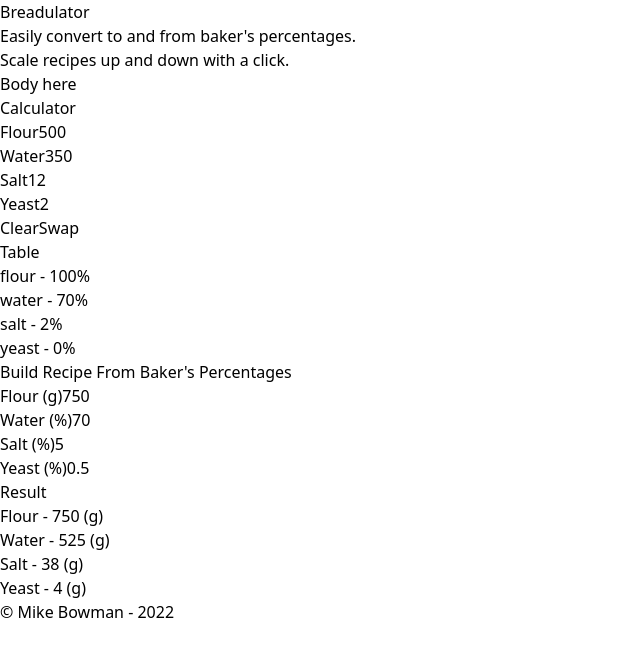
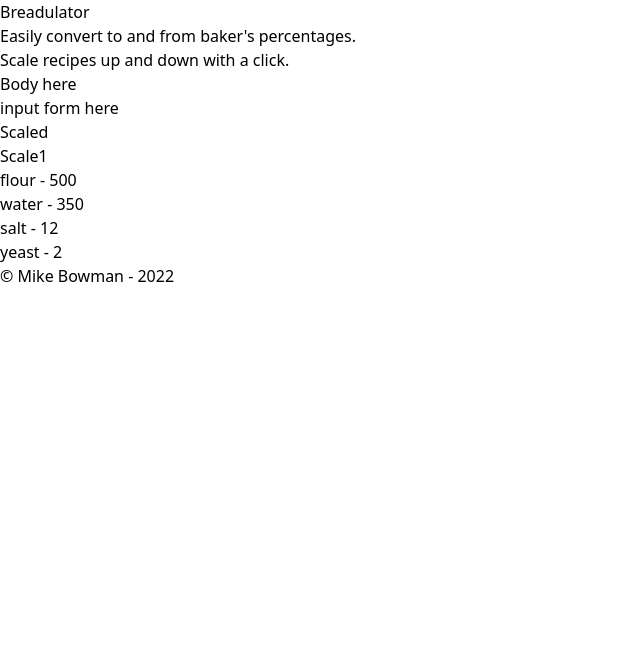
Before and after one commit to bowmanmike/breadulator, a React (Vite) app: page / in a window 1280 px wide. Shown: the top 656 px of the page, without its empty margins (0-640 px from the left). Built offline with nearby package versions, Linux system fonts and the light colour scheme.

Commit message:
Add recipe class, calculate scale dynamically

```diff
--- a/src/components/Calculator.tsx
+++ b/src/components/Calculator.tsx
@@ -1,78 +1,82 @@
 import React, { useState } from 'react';
-import DisplayTable from './DisplayTable';
-import ScalableRecipe from './ScalableRecipe';
+import { Ingredient, Recipe } from '../lib/recipe';
+// import DisplayTable from './DisplayTable';
+// import ScalableRecipe from './ScalableRecipe';
 
-export interface FormState {
-  flour: number;
-  water: number;
-  salt: number;
-  yeast: number;
-}
+// export interface FormState {
+//   scale: number;
+//   flour: number;
+//   water: number;
+//   salt: number;
+//   yeast: number;
+// }
 
 export type CalcMode = 'WEIGHT' | 'PERCENTAGE';
 
 const Calculator = () => {
-  const [values, setValues] = useState({
+  const [recipe, setRecipe] = useState(
+    new Recipe({
       flour: 500,
       water: 350,
       salt: 12,
       yeast: 2,
-  } as FormState);
-  const [mode, setMode] = useState('PERCENTAGE' as CalcMode);
-  const swapMode = () =>
-    mode === 'PERCENTAGE' ? setMode('WEIGHT') : setMode('PERCENTAGE');
+    })
+  );
 
-  const handleChange = (e: React.ChangeEvent<HTMLInputElement>) => {
-    const val = parseInt(e.target.value);
+  const [scale, setScale] = useState(1.0);
+  // const [mode, setMode] = useState('PERCENTAGE' as CalcMode);
+  // const swapMode = () =>
+  //   mode === 'PERCENTAGE' ? setMode('WEIGHT') : setMode('PERCENTAGE');
 
-    setValues({
-      ...values,
-      [e.target.name]: val,
-    });
-  };
+  // const handleChange = (e: React.ChangeEvent<HTMLInputElement>) => {
+  //   const val = parseInt(e.target.value);
 
-  const resetForm = () => {
-    const newValues: FormState = Object.keys(values).reduce((acc, key) => {
-      acc[key as keyof typeof values] = 0;
-      return acc;
-    }, {} as FormState);
+  //   setValues({
+  //     ...values,
+  //     [e.target.name]: val,
+  //   });
+  // };
 
-    setValues(newValues);
-  };
+  // const resetForm = () => {
+  //   const newValues: Recipe = Object.keys(values).reduce((acc, key) => {
+  //     acc[key as keyof typeof values] = 0;
+  //     return acc;
+  //   }, {} as Recipe);
+
+  //   setValues(newValues);
+  // };
 
   return (
-    <>
-      <h1>Calculator</h1>
     <div className="flex flex-col md:flex-row space-x-4">
       <div className="border border-gray-400 w-full md:w-1/2">
-          {Object.keys(values).map((field) => (
-            <div key={field} className="text-center my-2">
-              <label htmlFor={field} className="w-1/4 inline-block text-center">
-                {field.replace(/^\w/, (c) => c.toUpperCase())}
-              </label>
+        input form here
+      </div>
+      <div className="border border-gray-400 w-full md:w-1/2">
+        <h2>Scaled</h2>
+        <div>
+          <label htmlFor="input-scale">Scale</label>
           <input
-                name={field}
-                id={field}
             type="number"
-                onChange={handleChange}
-                value={values[field as keyof typeof values]}
-                className="bg-gray-400 w-1/4 text-center"
+            min={0}
+            step="0.1"
+            value={scale}
+            onChange={(e: React.ChangeEvent<HTMLInputElement>) =>
+              setScale(parseFloat(e.target.value))
+            }
           />
         </div>
-          ))}
-          <button type="button" onClick={resetForm}>
-            Clear
-          </button>
-          <button type="button" onClick={swapMode}>
-            Swap
-          </button>
-        </div>
-        <div className="border border-gray-700 w-full md:w-1/2">
-          <DisplayTable data={values} mode={mode} />
+        {recipe.ingredients().map((ingredient) => (
+          <div key={`output-${ingredient}`}>
+            <div>
+              {ingredient} -{' '}
+              {Math.round(
+                recipe.scaledIngredients(scale)[ingredient as Ingredient]
+              )}
             </div>
           </div>
-      <ScalableRecipe />
-    </>
+        ))}
+      </div>
+    </div>
   );
 };
 
--- /dev/null
+++ b/src/lib/recipe.ts
@@ -0,0 +1,44 @@
+export class Recipe {
+  flour: number;
+
+  water: number;
+
+  salt: number;
+
+  yeast: number;
+
+  scale: number;
+
+  constructor({
+    flour,
+    water,
+    salt,
+    yeast,
+  }: {
+    flour: number;
+    water: number;
+    salt: number;
+    yeast: number;
+  }) {
+    this.flour = flour;
+    this.water = water;
+    this.salt = salt;
+    this.yeast = yeast;
+    this.scale = 1.0;
+  }
+
+  scaledIngredients(scale = 1.0) {
+    return {
+      flour: this.flour * scale,
+      water: this.water * scale,
+      salt: this.salt * scale,
+      yeast: this.yeast * scale,
+    };
+  }
+
+  ingredients() {
+    return ['flour', 'water', 'salt', 'yeast'];
+  }
+}
+
+export type Ingredient = 'flour' | 'water' | 'salt' | 'yeast';
```
Lines whose indentation alone changed are shown as unchanged.
